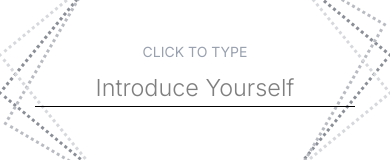
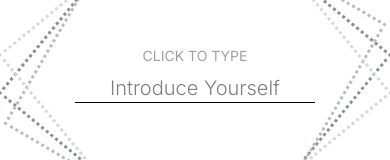
Before and after one commit to chloefdez/skinstric-ai, a React (Vite) app: page /form in a window 390 px wide. Shown: the part 369-529 px from the top of the page. Built offline with nearby package versions, Linux system fonts and the light colour scheme.

Commit message:
Fix input text sizing on FormPage for narrow mobile widths

```diff
--- a/src/pages/FormPage.jsx
+++ b/src/pages/FormPage.jsx
@@ -130,8 +130,7 @@ function FormPage() {
                     onKeyDown={handleNameKeyDown}
                     autoFocus
                     placeholder="Introduce Yourself"
-                    className="font-light border-b border-black text-center bg-transparent focus:outline-none w-full max-w-xs md:max-w-md"
-                    style={{ fontSize: "clamp(1.25rem, 6vw, 3rem)" }}
+                    className="font-light border-b border-black text-center bg-transparent focus:outline-none w-full max-w-[240px] sm:max-w-xs md:max-w-md text-xl sm:text-3xl md:text-5xl"
                   />
                   {nameError && (
                     <p
@@ -154,7 +153,7 @@ function FormPage() {
                     autoFocus
                     placeholder="Your Location"
                     className="font-light border-b border-black text-center bg-transparent focus:outline-none w-full max-w-xs md:max-w-md"
-                    style={{ fontSize: "clamp(1.25rem, 6vw, 3rem)" }}
+                    style={{ fontSize: "clamp(1rem, 5vw, 3rem)" }}
                   />
                   {locationError && (
                     <p
```
